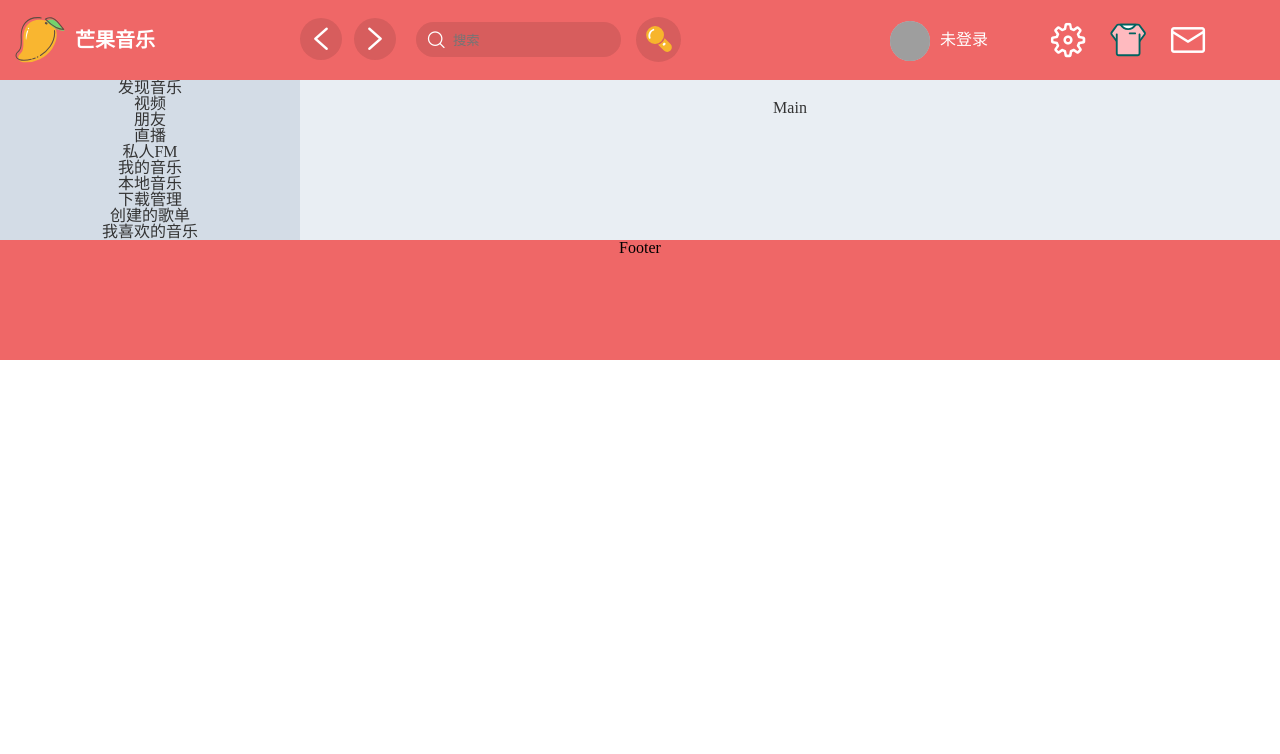
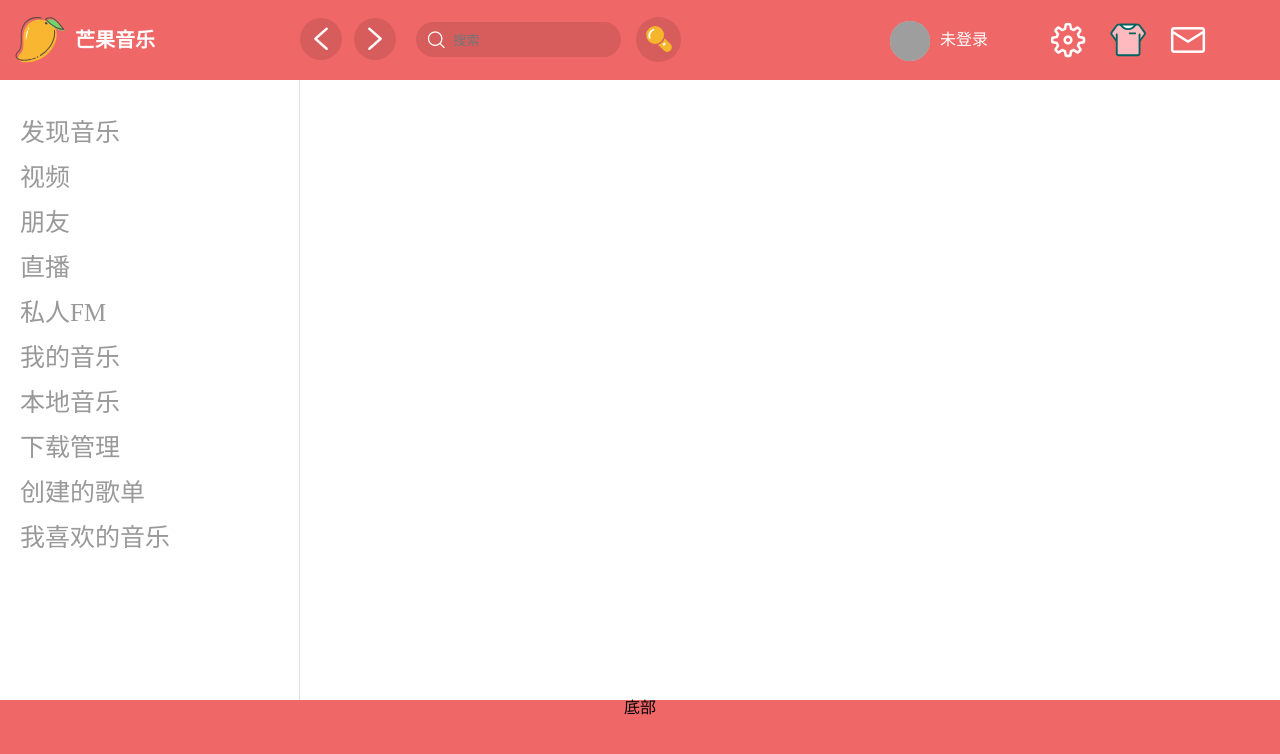
Before and after one commit to Qyk777/qyk-vue3-element-plus, a Vue app: page /#/home in a window 1280 px wide. Shown: the top 754 px of the page. Built offline with nearby package versions, Linux system fonts and the light colour scheme; grey boxes are pictures that could not be loaded.

Commit message:
优化高度&&侧边布局

```diff
--- a/src/view/home.vue
+++ b/src/view/home.vue
@@ -85,7 +85,8 @@
         <el-container>
           <!-- 侧边栏 -->
           <el-aside width="300px">
-            <ul>
+            <div class="aside">
+              <ul class="levelone">
                 <li>发现音乐</li>
                 <li>视频</li>
                 <li>朋友</li>
@@ -101,12 +102,15 @@
                 <li>创建的歌单</li>
                 <li>我喜欢的音乐</li>
               </ul>
+            </div>
           </el-aside>
           <!-- 内容 -->
-          <el-main>Main</el-main>
+          <el-main>
+            <div style="height: 100px"></div>
+          </el-main>
         </el-container>
         <!-- 底部 -->
-        <el-footer height="120px">Footer</el-footer>
+        <el-footer height="100px"> 底部 </el-footer>
       </el-container>
     </el-container>
   </div>
@@ -130,13 +134,15 @@ export default {
 }
 
 .el-aside {
-  background-color: #d3dce6;
+  background-color: #fff;
   color: #333;
-  text-align: center;
+  text-align: left;
+  padding: 20px 20px 0 20px;
+  border-right: 1px solid #e1e1e1;
 }
 
 .el-main {
-  background-color: #e9eef3;
+  background-color: #fff;
   color: #333;
   text-align: center;
 }
@@ -146,8 +152,10 @@ body > .el-container {
 }
 
 .home {
+  height: 100%;
   min-width: 1100px !important; //限制页面大小
   .box {
+    height: 100%;
     .titlebox {
       display: flex;
       justify-content: space-between;
@@ -260,6 +268,13 @@ body > .el-container {
         }
       }
     }
+    .aside {
+      font-size: 25px;
+      color: #999;
+      li {
+        margin: 20px 0;
+      }
+    }
   }
 }
 </style>
```
Lines whose indentation alone changed are shown as unchanged.
